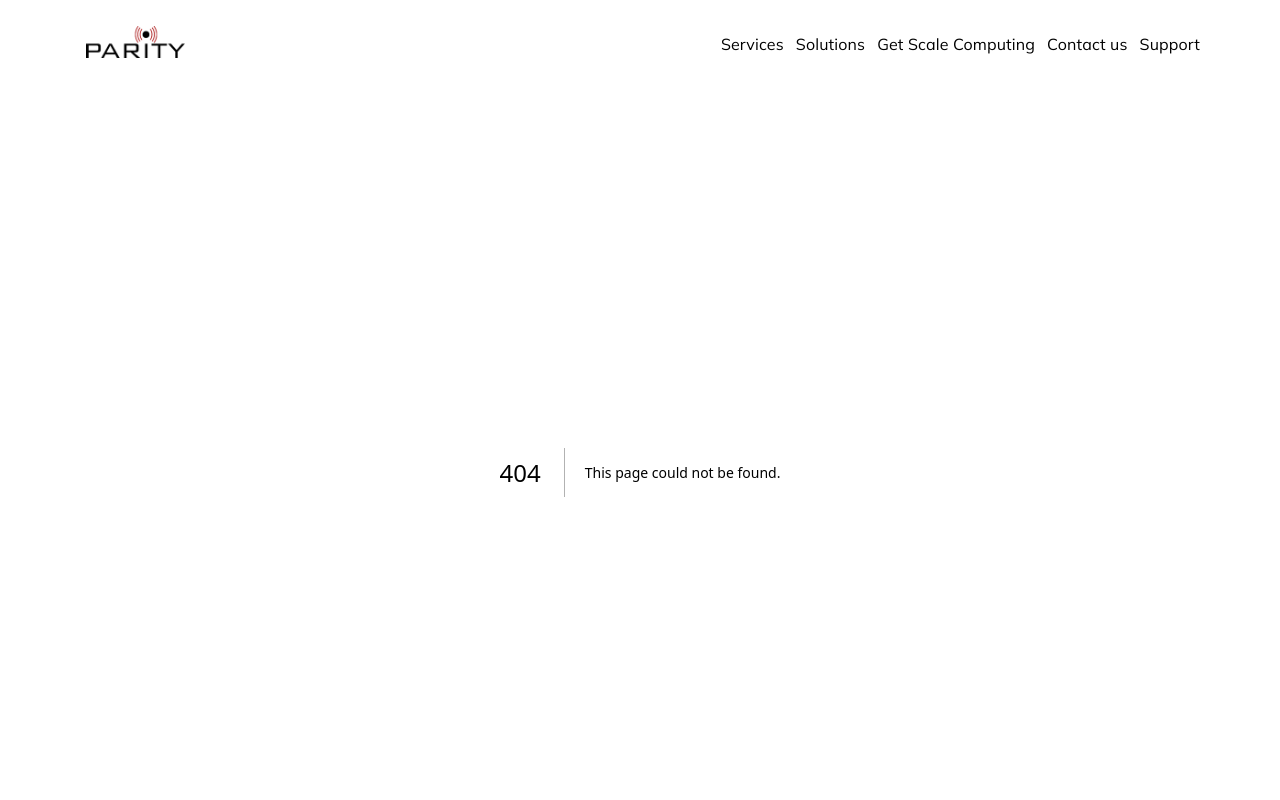
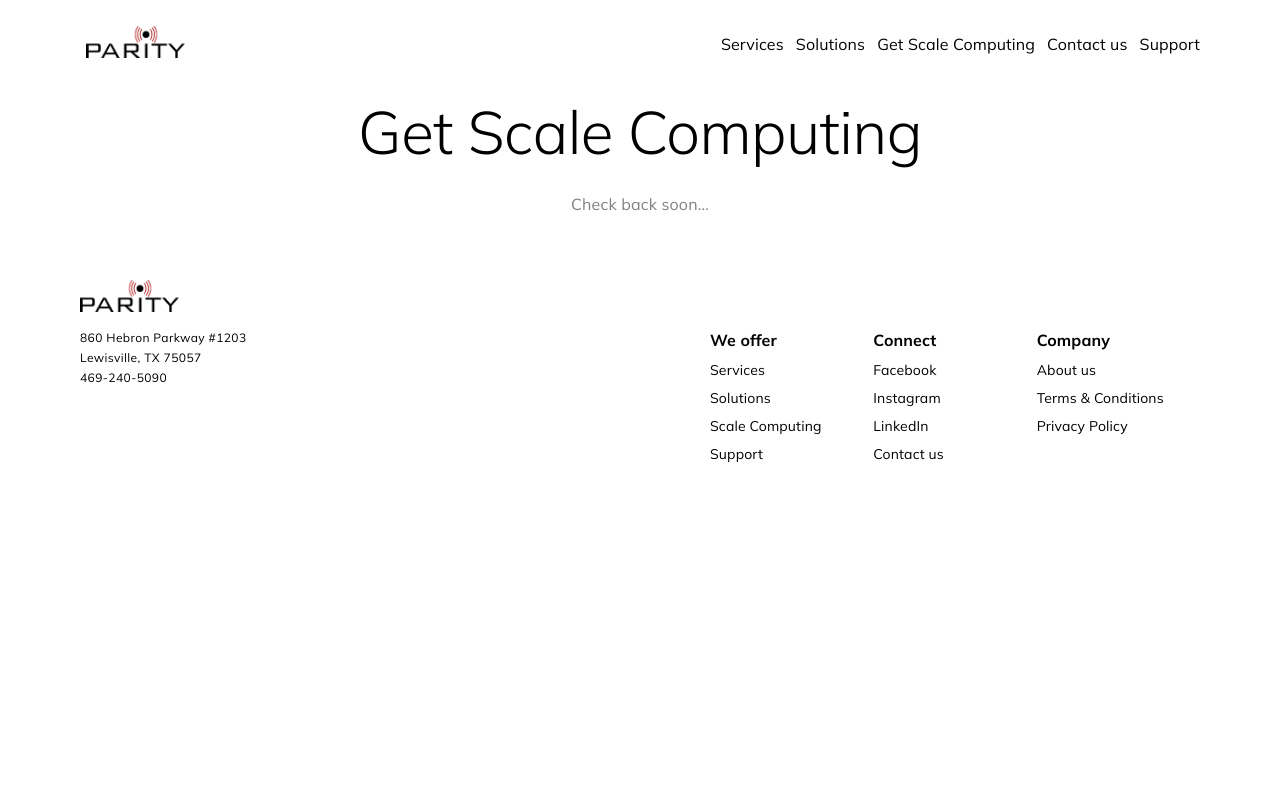
Before and after one commit to recondesigns/parity-consultants, a Next.js app: page /scale-computing in a window 1280 px wide. Before the commit this address had no page. Shown: the top 800 px of the page. Built offline with nearby package versions, Linux system fonts and the light colour scheme.

Commit message:
feat(): changed scaled-computing route to scale-computing and updated links

```diff
--- a/src/app/components/footer/Footer.tsx
+++ b/src/app/components/footer/Footer.tsx
@@ -139,7 +139,7 @@ export default function Footer() {
                     </StyledLink>
                   </li>
                   <li style={{ width: "100%" }}>
-                    <StyledLink href="/scaled-computing">
+                    <StyledLink href="/scale-computing">
                       <Typography
                         variant="body2"
                         textAlign={{ xs: "center", sm: "left" }}
--- a/src/app/components/header/Navigation.tsx
+++ b/src/app/components/header/Navigation.tsx
@@ -61,7 +61,7 @@ export default function Navigation() {
           </StyledLink>
         </li>
         <li>
-          <StyledLink href="/scaled-computing">
+          <StyledLink href="/scale-computing">
             <Typography sx={{ fontFamily: "inherit" }}>
               Get Scale Computing
             </Typography>
--- a/src/app/components/header/NavigationFlyout.tsx
+++ b/src/app/components/header/NavigationFlyout.tsx
@@ -49,7 +49,7 @@ const list = (onClose: any) => (
         </StyledLink>
       </ListItem>
       <ListItem>
-        <StyledLink href="/scaled-computing" onClick={onClose}>
+        <StyledLink href="/scale-computing" onClick={onClose}>
           <Typography sx={{ fontFamily: "inherit" }}>
             Get Scale Computing
           </Typography>
--- a/src/app/scaled-computing/page.tsx
+++ b/src/app/scale-computing/page.tsx
@@ -23,7 +23,7 @@ export default function ScaledComputingPage() {
           variant="h2"
           sx={{ paddingTop: "24px", fontFamily: "inherit" }}
         >
-          Scaled Computing
+          Get Scale Computing
         </Typography>
         <Typography
           sx={{ paddingTop: "24px", color: "gray", fontFamily: "inherit" }}
```
